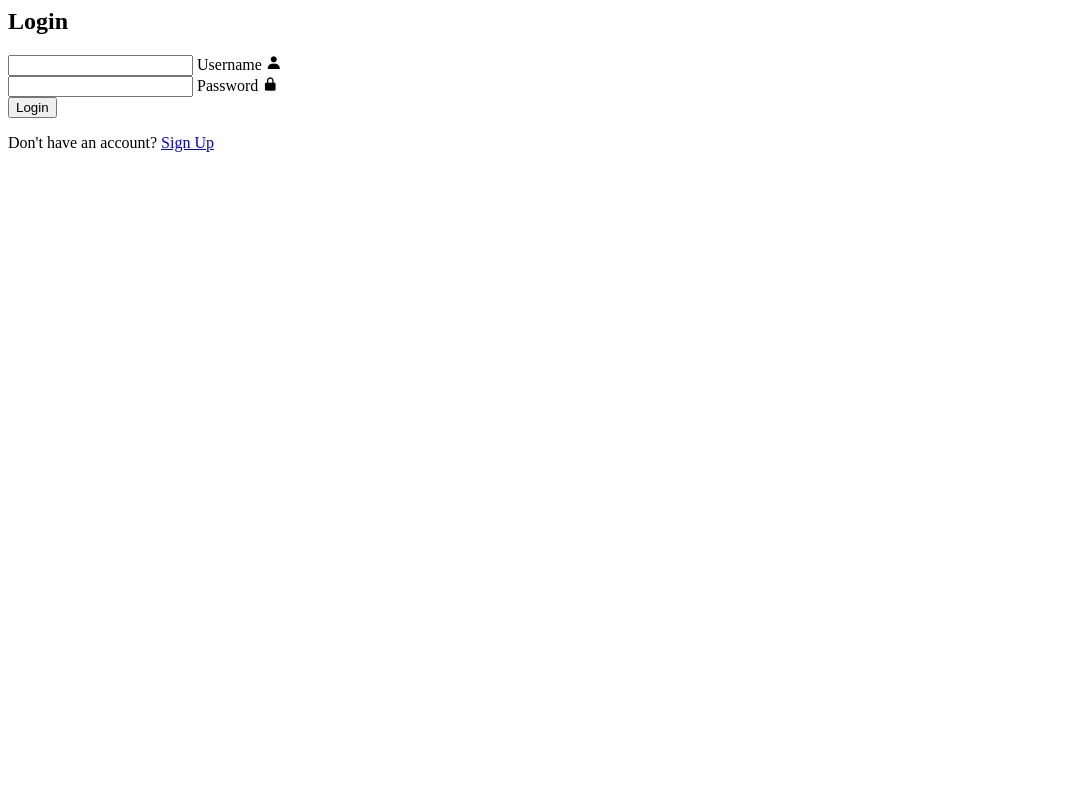
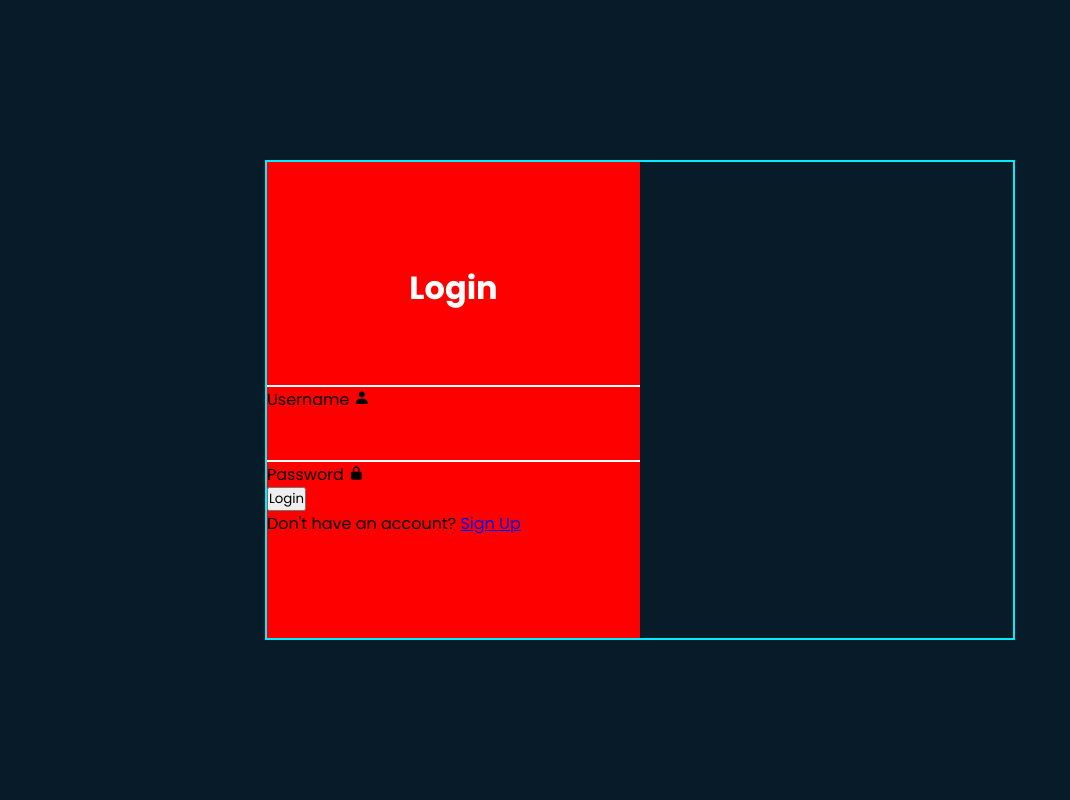
Before and after one commit to AyaBouri/ProjetIOT, a Django app: page /login/ in a window 1280 px wide. Shown: the whole page, without its empty margins (0-1070 px from the left). Run offline with Django 4.2, Linux system fonts and the light colour scheme.

Commit message:
Add Commit

```diff
--- a/DHT/templates/login.html
+++ b/DHT/templates/login.html
@@ -5,7 +5,58 @@
     <title>Login Page with Background Image Example</title>
     <link rel="stylesheet" href="{% static 'css/login.css' %}">
     <link href="https://unpkg.com/boxicons@2.1.4/css/boxicons.min.css" rel="stylesheet">
-    <style></style>
+    <style>
+        @import url('https://fonts.googleapis.com/css2?family=Poppins:wght@300;400;500;600;700;800;900&dispaly=swap');
+        *{
+            font-family: 'Poppins',sans-serif;
+            margin:0;
+            padding:0;
+            box-sizing: border-box;
+        }
+        body{
+            display: flex;
+            justify-content:center;
+            align-items:center;
+            min-height: 100vh;
+            background: #081b29;
+        }
+        .wrapper{
+            position: relative;
+            width:750px;
+            height:480px;
+            background:transparent;
+            border: 2px solid #0ef;
+        }
+        .wrapper .form-box{
+            position: absolute;
+            top:0;
+            width:50%;
+            height:100%;
+            background:red;
+            display: flex;
+            flex-direction:column;
+            justify-content: center;
+        }
+        .form-box h2{
+            font-size:32px;
+            color:#fff;
+            text-align:center;
+        }
+        .form-box .input-box{
+            position:relative;
+            width:100%;
+            height:50px;
+            margin:25px 0;
+        }
+        .input-box input{
+            width:100%;
+            height:100%;
+            background:transparent;
+            border:none;
+            outline:none;
+            border-bottom:2px solid #fff;
+        }
+    </style>
     </head>
     <body>
          <div class="wrapper">
@@ -23,7 +74,7 @@
                          <label>Password</label>
                           <i class="bx bxs-lock-alt"></i>
                      </div>
-                     <a href="index">
+                     <a href="index.html">
                          <button type="submit" class="btn">Login</button>
                      </a>
                      <div class="logreg-link">
```
